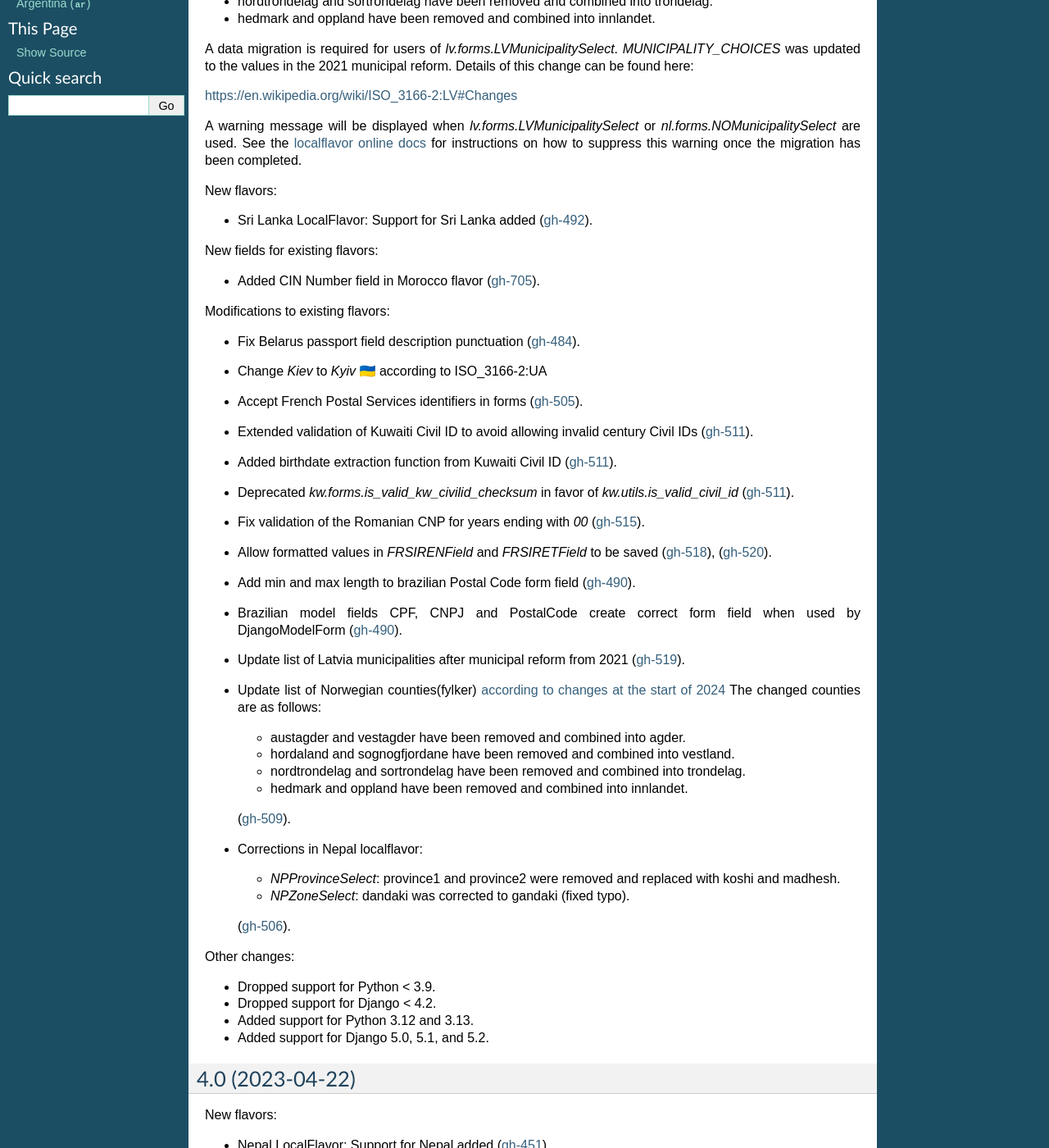
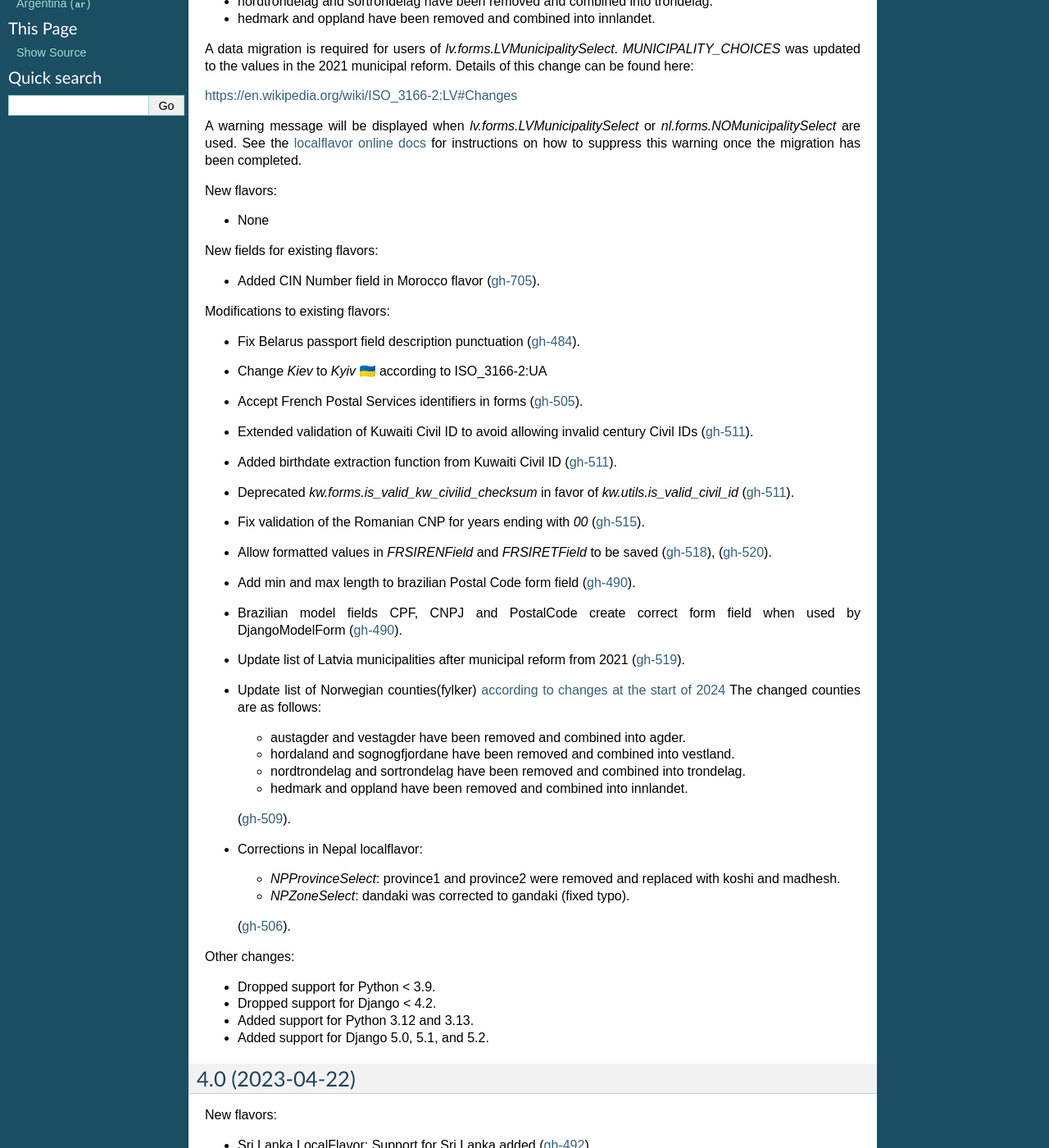
Before and after one commit to django/django-localflavor, a Sphinx documentation site: the page built from docs/changelog.rst, in a window 1280 px wide and 1400 px high, scrolled down 408 px. Shown: the whole window at 82% size. Built offline with Sphinx 7.4.7, drawn with Linux system fonts in a browser that asks for light colours.

Commit message:
Update changelog.rst

```diff
--- a/docs/changelog.rst
+++ b/docs/changelog.rst
@@ -31,8 +31,7 @@
 
 New flavors:
 
-- Sri Lanka LocalFlavor: Support for Sri Lanka added
-  (`gh-492 <https://github.com/django/django-localflavor/pull/492>`_).
+- None
 
 New fields for existing flavors:
 
```
Also changed, not shown: other parts of docs/changelog.rst (+2 -0 lines).
